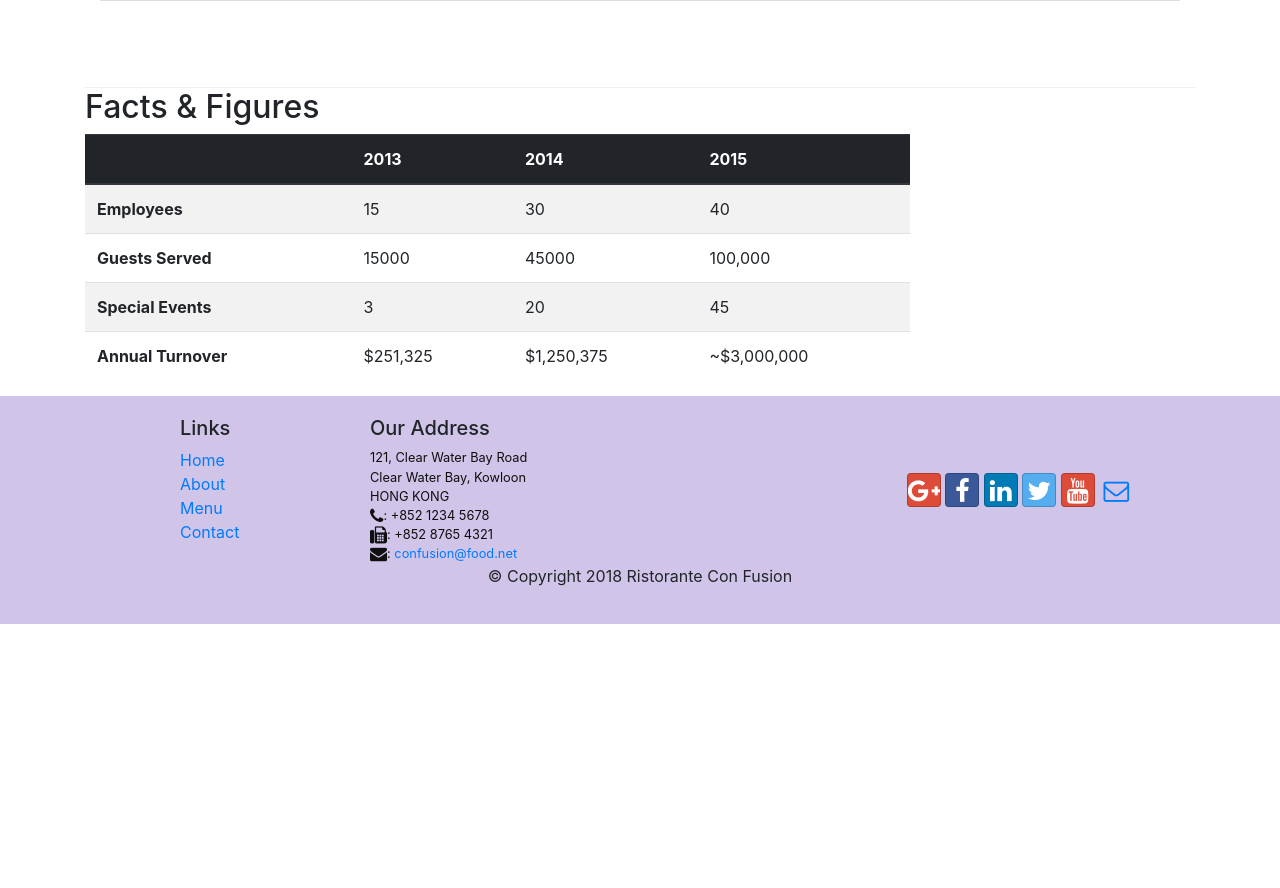
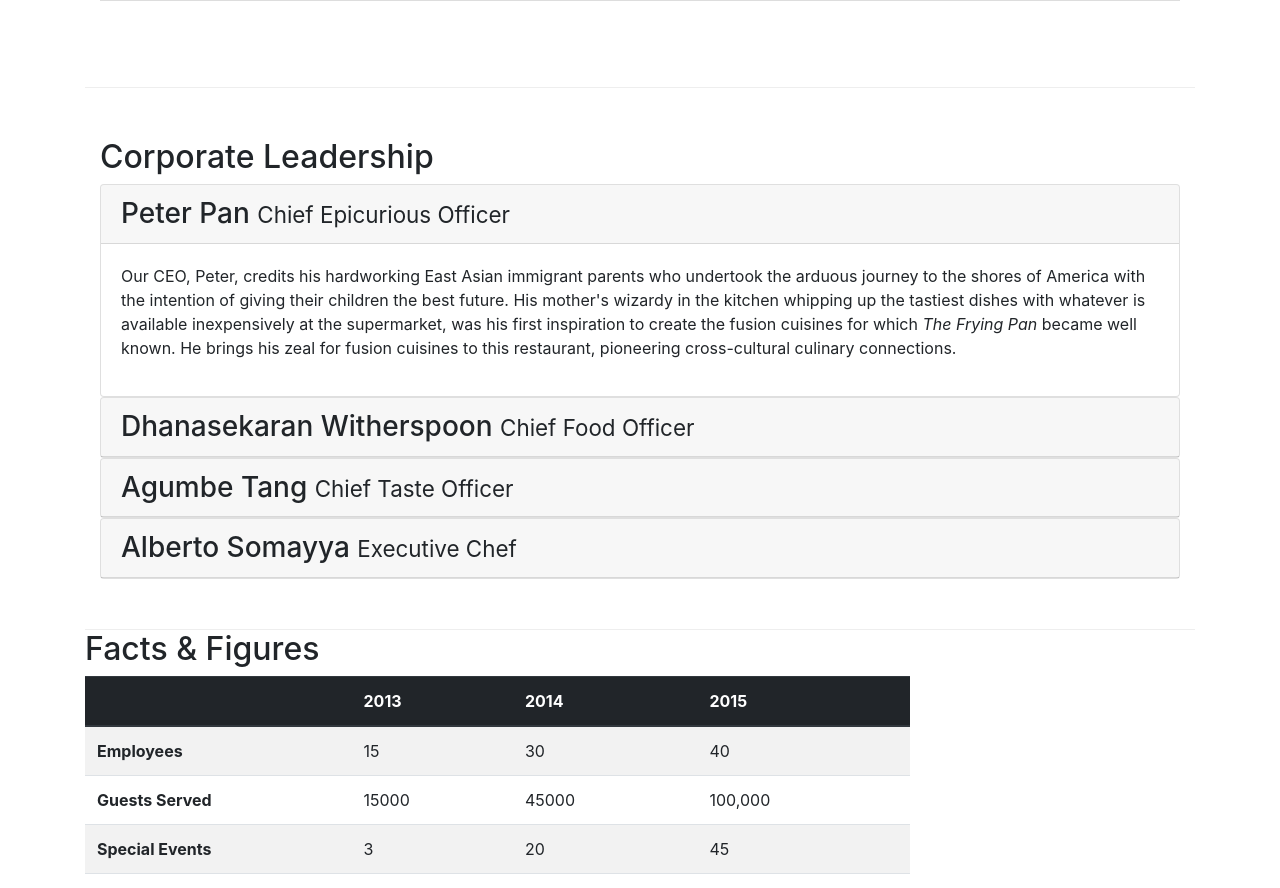
Before and after one commit to alexwally/conFusion, a website: page aboutus.html in a window 1280 px wide. Shown: the part 1284-2172 px from the top of the page. Before the commit the page ends 1908 px from the top, so only its background shows below. Drawn offline with nearby package versions, Linux system fonts and the light colour scheme.

Commit message:
Accordion

```diff
--- a/aboutus.html
+++ b/aboutus.html
@@ -136,6 +136,70 @@
             </div>
        </div>
 
+       <div class="row row-content">
+            <div class="col">
+                <h2>Corporate Leadership</h2>
+                <div id="accordion">
+                    <div class="card">
+                        <div class="card-header" role="tab" id="peterhead">
+                            <h3 class="mb-0">
+                                <a data-toggle="collapse" data-target="#peter_acc">
+                                    Peter Pan <small>Chief Epicurious Officer</small>
+                                </a>
+                            </h3>
+                        </div>
+                        <div class="collapse show" id="peter_acc" data-parent="#accordion">
+                            <div class="card-body">
+                                <p class="d-none d-sm-block">Our CEO, Peter, credits his hardworking East Asian immigrant parents who undertook the arduous journey to the shores of America with the intention of giving their children the best future. His mother's wizardy in the kitchen whipping up the tastiest dishes with whatever is available inexpensively at the supermarket, was his first inspiration to create the fusion cuisines for which <em>The Frying Pan</em> became well known. He brings his zeal for fusion cuisines to this restaurant, pioneering cross-cultural culinary connections.</p>
+                            </div>
+                        </div>
+                    </div>
+                    <div class="card">
+                        <div class="card-header" role="tab" id="dannyhead">
+                            <h3 class="mb-0">
+                                <a class="collapsed" data-toggle="collapse" data-target="#danny_acc">
+                                    Dhanasekaran Witherspoon <small>Chief Food Officer</small>
+                                </a>
+                            </h3>
+                        </div>
+                        <div class="collapse" id="danny_acc" data-parent="#accordion">
+                            <div class="card-body">
+                                <p class="d-none d-sm-block">Our CFO, Danny, as he is affectionately referred to by his colleagues, comes from a long established family tradition in farming and produce. His experiences growing up on a farm in the Australian outback gave him great appreciation for varieties of food sources. As he puts it in his own words, <em>Everything that runs, wins, and everything that stays, pays!</em></p>
+                            </div>
+                        </div>
+                    </div>
+                    <div class="card">
+                        <div class="card-header" role="tab" id="agumbehead">
+                            <h3 class="mb-0">
+                                <a class="collapsed" data-toggle="collapse" data-target="#agumbe_acc">
+                                    Agumbe Tang <small>Chief Taste Officer</small>
+                                </a>
+                            </h3>
+                        </div>
+                        <div class="collapse" id="agumbe_acc" data-parent="#accordion">
+                            <div class="card-body">
+                                <p class="d-none d-sm-block">Blessed with the most discerning gustatory sense, Agumbe, our CTO, personally ensures that every dish that we serve meets his exacting tastes. Our chefs dread the tongue lashing that ensues if their dish does not meet his exacting standards. He lives by his motto, <em>You click only if you survive my lick.</em></p>
+                            </div>
+                        </div>
+                    </div>
+                    <div class="card">
+                        <div class="card-header" role="tab" id="albertohead">
+                            <h3 class="mb-0">
+                                <a class="collapsed" data-toggle="collapse" data-target="#alberto_acc">
+                                    Alberto Somayya <small>Executive Chef</small>
+                                </a>
+                            </h3>
+                        </div>
+                        <div class="collapse" id="alberto_acc" data-parent="#accordion">
+                            <div class="card-body">
+                                <p class="d-none d-sm-block">Award winning three-star Michelin chef with wide International experience having worked closely with whos-who in the culinary world, he specializes in creating mouthwatering Indo-Italian fusion experiences. He says, <em>Put together the cuisines from the two craziest cultures, and you get a winning hit! Amma Mia!</em></p>
+                            </div>
+                        </div>
+                    </div>
+                </div>
+            </div>
+        </div>
+
        <div class="row">
             <div class="col-12 col-sm-9">
                 <h2>Facts &amp; Figures</h2>
```
